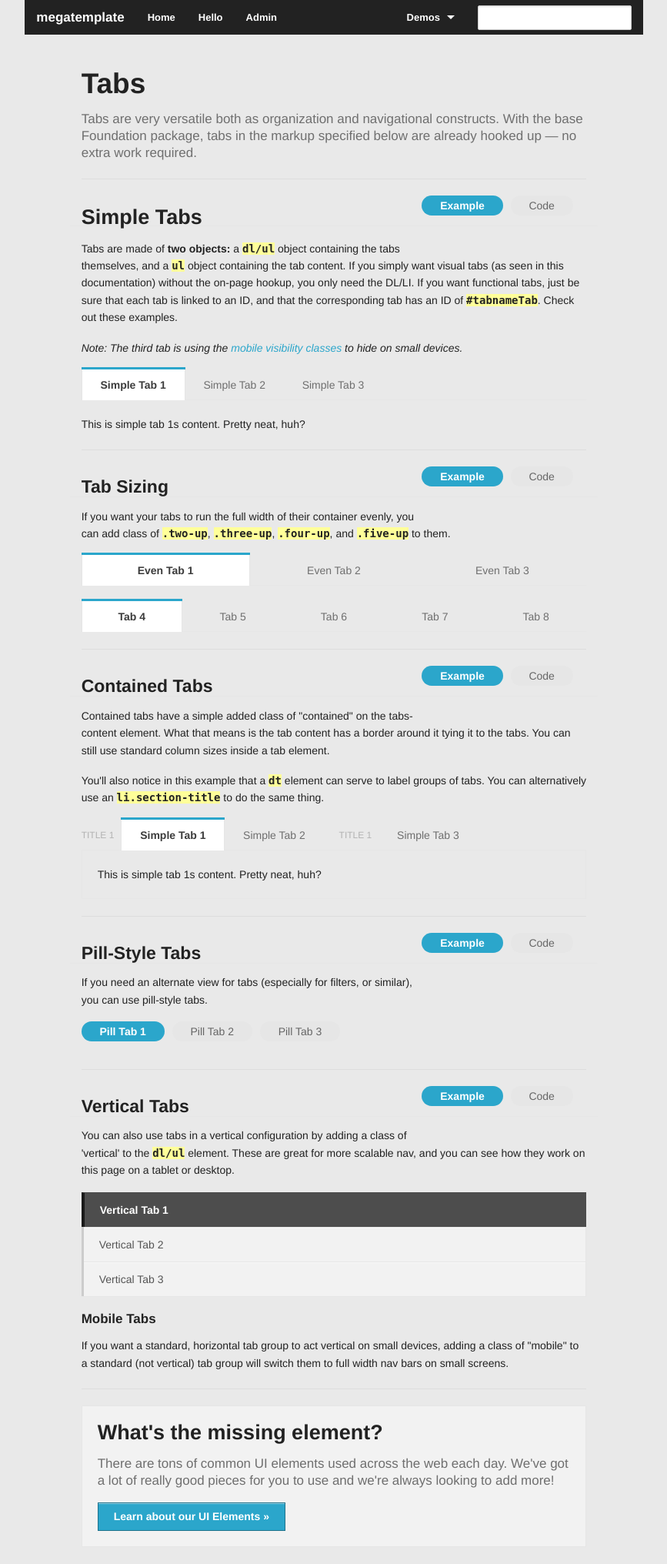
After one commit to FilterJoe/megatemplate, a Django app: page /tabs/ in a window 1280 px wide. The commit adds this page. Shown: the whole page at 77% size, without its empty margins (206-1073 px from the left). Run offline with Django 3.2, Linux system fonts and the light colour scheme; parts of the project's set-up code (start-up, migrations or seed data) failed here and were passed over; some libraries are stand-ins or nearby versions.

Commit message:
Both this (and mislabeled) prior commit(s) created demo pages for Zurb and cleaned up text and rearranged menu  to make the template look better.

```diff
--- a/app1/views.py
+++ b/app1/views.py
@@ -30,8 +30,11 @@ def hello_view(request):
     current_time = datetime.now()
     return render_to_response('helloworld.html', locals(), context_instance=RequestContext(request))
 
-def demo_view(request):
-    return render_to_response('demo.html', locals(), context_instance=RequestContext(request))
+def buttons_view(request):
+    return render_to_response('buttons.html', locals(), context_instance=RequestContext(request))
+
+def tabs_view(request):
+    return render_to_response('tabs.html', locals(), context_instance=RequestContext(request))
 
 def home_view(request):
     current_time = datetime.now()
--- a/megatemplate/urls.py
+++ b/megatemplate/urls.py
@@ -1,5 +1,5 @@
 from django.conf.urls import patterns, include, url
-from app1.views import hello_view,home_view,demo_view
+from app1.views import hello_view,home_view,buttons_view, tabs_view
 
 from django.contrib import admin
 admin.autodiscover()
@@ -15,6 +15,7 @@ urlpatterns = patterns('',
     # Uncomment the next line to enable the admin:
     url(r'^admin/', include(admin.site.urls)),
     url(r'^hello/', view=hello_view, name='hello_page'),
-    url(r'^demo/', view=demo_view, name='demo_page'),
+    url(r'^buttons/', view=buttons_view, name='buttons_page'),
+    url(r'^tabs/', view=tabs_view, name='tabs_page'),
     url(r'^$', view=home_view, name='home_page'),
 )
--- a/templates/demo.html
+++ b/templates/buttons.html
@@ -1,7 +1,7 @@
 {% extends "mybase.html" %}
 
 {% block title %}
-    Zurb Demo
+    Zurb Buttons
 {% endblock title %}
 
 {% block content %}
--- a/templates/helloworld.html
+++ b/templates/helloworld.html
@@ -7,7 +7,7 @@
 {% block content %}
     <div class="row">
         <div class="six columns centered">
-            <p>Hello World. This site is merely a template, with the following pieces:</p>
+            <p>Hello World. This site is merely a fat template, with the following pieces:</p>
 
             <div class="ten columns centered">
                 <ul>
@@ -15,8 +15,10 @@
                     <li>Front-end framework: Zurb Foundation 3</li>
                     <li>Back-end framework: Django 1.4.3</li>
                     <li>DB: PostgreSQL</li>
-                    <li>Key-value store: Redis 3.1.5</li>
+                    <li>Key-value store (in memory): Redis 3.1.5</li>
                     <li>Host (Paas - Platform as a Service): dotcloud.com</li>
+                    <li>IDE: Pycharm/li>
+                    <li>Development environment: bitnami django stack (customized VMware virtual machine)</li>
                 </ul>
             </div>
             <p> The current day and time is {{ current_time|date:"DATETIME_FORMAT" }}.</p>
--- a/templates/mybase.html
+++ b/templates/mybase.html
@@ -30,31 +30,29 @@
         <div class="ten columns centered">
             <nav class="top-bar">
                 <ul>
-                    <li class="name"><h1><a href="#">Cute Site Name</a></h1></li>
+                    <li class="name"><h1><a href="#">megatemplate</a></h1></li>
                     <li class="toggle-topbar"><a href="#"></a></li>
                 </ul>
                 <section>
                     <ul class="left">
                         <li><a href="/">Home</a></li>
                         <li><a href="/hello/">Hello</a></li>
-                        <li><a href="/demo/">Demo</a></li>
+                        <li><a href="/admin/">Admin</a></li>
                     </ul>
                     <ul class="right">
                         <li class="has-dropdown">
-                            <a href="#">Admin</a>
+                            <a href="#">Demos</a>
                             <ul class="dropdown">
-                                <li><a href="/admin/">Home</a></li>
-                                <li><a href="/admin/auth/user/">Users</a></li>
+                                <li><a href="/buttons/">Buttons</a></li>
+                                <li><a href="/tabs/">Tabs</a></li>
                             </ul>
-                    </ul>
-
-                    <ul class="right">
                         <li class="search">
                             <form>
                                 <input type="search">
                             </form>
                         </li>
                     </ul>
+
                 </section>
             </nav>
         </div>
--- /dev/null
+++ b/templates/tabs.html
@@ -0,0 +1,260 @@
+{% extends "mybase.html" %}
+
+{% block title %}
+    Zurb Tabs
+{% endblock title %}
+
+{% block content %}
+    <div class="row">
+    <section role="main">
+    <div class="row">
+    <div class="eight columns centered">
+    <h2>Tabs</h2>
+    <h5 class="subheader">Tabs are very versatile both as organization and navigational constructs. With the base
+        Foundation package, tabs in the markup specified below are already hooked up &mdash; no extra work
+        required.</h5>
+
+    <hr>
+
+    <div class="row tabs">
+        <div class="eight columns">
+            <h3>Simple Tabs</h3>
+        </div>
+        <div class="four columns tabs">
+            <dl class="tabs pill small">
+                <dd class="active"><a href="#tabsEx">Example</a></dd>
+                <dd><a href="#tabsCode">Code</a></dd>
+            </dl>
+        </div>
+    </div>
+    <p>Tabs are made of <strong>two objects:</strong> a <code>dl/ul</code> object containing the tabs themselves, and a
+        <code>ul</code> object containing the tab content. If you simply want visual tabs (as seen in this
+        documentation) without the on-page hookup, you only need the DL/LI. If you want functional tabs, just be sure
+        that each tab is linked to an ID, and that the corresponding tab has an ID of <code>#tabnameTab</code>. Check
+        out these examples.</p>
+
+    <p><em>Note: The third tab is using the <a href="media-queries.php">mobile visibility classes</a> to hide on small
+        devices.</em></p>
+    <ul class="tabs-content">
+        <li class="active" id="tabsExTab">
+            <dl class="tabs">
+                <dd class="active"><a href="#simple1">Simple Tab 1</a></dd>
+                <dd><a href="#simple2">Simple Tab 2</a></dd>
+                <dd class="hide-for-small"><a href="#simple3">Simple Tab 3</a></dd>
+            </dl>
+            <ul class="tabs-content">
+                <li class="active" id="simple1Tab">This is simple tab 1s content. Pretty neat, huh?</li>
+                <li id="simple2Tab">This is simple tab 2s content. Now you see it!</li>
+                <li id="simple3Tab">This is simple tab 3s content.</li>
+            </ul>
+        </li>
+        <li id="tabsCodeTab">
+<pre><code data-language='html'>
+    &lt;dl class=&quot;tabs&quot;&gt;
+    &lt;dd class=&quot;active&quot;&gt;&lt;a href=&quot;#simple1&quot;&gt;Simple Tab 1&lt;/a&gt;&lt;/dd&gt;
+    &lt;dd&gt;&lt;a href=&quot;#simple2&quot;&gt;Simple Tab 2&lt;/a&gt;&lt;/dd&gt;
+    &lt;dd class=&quot;hide-for-small&quot;&gt;&lt;a href=&quot;#simple3&quot;&gt;Simple Tab 3&lt;/a&gt;&lt;/dd&gt;
+    &lt;/dl&gt;
+    &lt;ul class=&quot;tabs-content&quot;&gt;
+    &lt;li class=&quot;active&quot; id=&quot;simple1Tab&quot;&gt;This is simple tab 1s content. Pretty neat, huh?&lt;/li&gt;
+    &lt;li id=&quot;simple2Tab&quot;&gt;This is simple tab 2s content. Now you see it!&lt;/li&gt;
+    &lt;li id=&quot;simple3Tab&quot;&gt;This is simple tab 3s content.&lt;/li&gt;
+    &lt;/ul&gt;
+</code></pre>
+        </li>
+    </ul>
+
+    <hr>
+
+    <div class="row tabs">
+        <div class="eight columns">
+            <a name="tab-sizing"></a>
+            <h4>Tab Sizing</h4>
+        </div>
+        <div class="four columns tabs">
+            <dl class="tabs pill small">
+                <dd class="active"><a href="#tabszEx">Example</a></dd>
+                <dd><a href="#tabszCode">Code</a></dd>
+            </dl>
+        </div>
+    </div>
+    <p>If you want your tabs to run the full width of their container evenly, you can add class of <code>.two-up</code>,
+        <code>.three-up</code>, <code>.four-up</code>, and <code>.five-up</code> to them.</p>
+    <ul class="tabs-content">
+        <li class="active" id="tabszExTab">
+            <dl class="tabs three-up">
+                <dd class="active"><a href="#evenTab1">Even Tab 1</a></dd>
+                <dd><a href="#evenTab2">Even Tab 2</a></dd>
+                <dd><a href="#evenTab3">Even Tab 3</a></dd>
+            </dl>
+
+            <dl class="tabs five-up">
+                <dd class="active"><a href="#evenTab4">Tab 4</a></dd>
+                <dd><a href="#evenTab5">Tab 5</a></dd>
+                <dd><a href="#evenTab6">Tab 6</a></dd>
+                <dd><a href="#evenTab7">Tab 7</a></dd>
+                <dd><a href="#evenTab8">Tab 8</a></dd>
+            </dl>
+        </li>
+        <li id="tabszCodeTab">
+<pre><code data-language='html'>
+    &lt;dl class=&quot;tabs three-up&quot;&gt;
+    &lt;dd class=&quot;active&quot;&gt;&lt;a href=&quot;#evenTab1&quot;&gt;Even Tab 1&lt;/a&gt;&lt;/dd&gt;
+    &lt;dd&gt;&lt;a href=&quot;#evenTab2&quot;&gt;Even Tab 2&lt;/a&gt;&lt;/dd&gt;
+    &lt;dd&gt;&lt;a href=&quot;#evenTab3&quot;&gt;Even Tab 3&lt;/a&gt;&lt;/dd&gt;
+    &lt;/dl&gt;
+
+    &lt;dl class=&quot;tabs five-up&quot;&gt;
+    &lt;dd class=&quot;active&quot;&gt;&lt;a href=&quot;#evenTab4&quot;&gt;Tab 4&lt;/a&gt;&lt;/dd&gt;
+    &lt;dd&gt;&lt;a href=&quot;#evenTab5&quot;&gt;Tab 5&lt;/a&gt;&lt;/dd&gt;
+    &lt;dd&gt;&lt;a href=&quot;#evenTab6&quot;&gt;Tab 6&lt;/a&gt;&lt;/dd&gt;
+    &lt;dd&gt;&lt;a href=&quot;#evenTab7&quot;&gt;Tab 7&lt;/a&gt;&lt;/dd&gt;
+    &lt;dd&gt;&lt;a href=&quot;#evenTab8&quot;&gt;Tab 8&lt;/a&gt;&lt;/dd&gt;
+    &lt;/dl&gt;
+</code></pre>
+        </li>
+    </ul>
+
+    <hr>
+
+    <div class="row tabs">
+        <div class="eight columns">
+            <a name="contained-tabs"></a>
+            <h4>Contained Tabs</h4>
+        </div>
+        <div class="four columns tabs">
+            <dl class="tabs pill small">
+                <dd class="active"><a href="#contEx">Example</a></dd>
+                <dd><a href="#contCode">Code</a></dd>
+            </dl>
+        </div>
+    </div>
+    <p>Contained tabs have a simple added class of "contained" on the tabs-content element. What that means is the tab
+        content has a border around it tying it to the tabs. You can still use standard column sizes inside a tab
+        element.</p>
+
+    <p>You'll also notice in this example that a <code>dt</code> element can serve to label groups of tabs. You can
+        alternatively use an <code>li.section-title</code> to do the same thing.</p>
+    <ul class="tabs-content">
+        <li class="active" id="contExTab">
+            <dl class="tabs contained">
+                <dt>Title 1</dt>
+                <dd class="active"><a href="#simpleContained1">Simple Tab 1</a></dd>
+                <dd class="hide-for-small"><a href="#simpleContained2">Simple Tab 2</a></dd>
+                <dt class="hide-for-small">Title 1</dt>
+                <dd class="hide-for-small"><a href="#simpleContained3">Simple Tab 3</a></dd>
+            </dl>
+            <ul class="tabs-content contained">
+                <li class="active" id="simpleContained1Tab">This is simple tab 1s content. Pretty neat, huh?</li>
+                <li id="simpleContained2Tab">This is simple tab 2s content. Now you see it!</li>
+                <li id="simpleContained3Tab">This is simple tab 3s content.</li>
+            </ul>
+        </li>
+        <li id="contCodeTab">
+<pre><code data-language='html'>
+    &lt;dl class=&quot;tabs contained&quot;&gt;
+    &lt;dt&gt;Title 1&lt;/dt&gt;
+    &lt;dd class=&quot;active&quot;&gt;&lt;a href=&quot;#simpleContained1&quot;&gt;Simple Tab 1&lt;/a&gt;&lt;/dd&gt;
+    &lt;dd class=&quot;hide-for-small&quot;&gt;&lt;a href=&quot;#simpleContained2&quot;&gt;Simple Tab 2&lt;/a&gt;&lt;/dd&gt;
+    &lt;dt class=&quot;hide-for-small&quot;&gt;Title 1&lt;/dt&gt;
+    &lt;dd class=&quot;hide-for-small&quot;&gt;&lt;a href=&quot;#simpleContained3&quot;&gt;Simple Tab 3&lt;/a&gt;&lt;/dd&gt;
+    &lt;/dl&gt;
+    &lt;ul class=&quot;tabs-content contained&quot;&gt;
+    &lt;li class=&quot;active&quot; id=&quot;simpleContained1Tab&quot;&gt;This is simple tab 1s content. Pretty neat,
+    huh?&lt;/li&gt;
+    &lt;li id=&quot;simpleContained2Tab&quot;&gt;This is simple tab 2s content. Now you see it!&lt;/li&gt;
+    &lt;li id=&quot;simpleContained3Tab&quot;&gt;This is simple tab 3s content.&lt;/li&gt;
+    &lt;/ul&gt;
+</code></pre>
+        </li>
+    </ul>
+
+    <hr>
+
+    <div class="row tabs">
+        <div class="eight columns">
+            <a name="pill-nav"></a>
+            <h4>Pill-Style Tabs</h4>
+        </div>
+        <div class="four columns tabs">
+            <dl class="tabs pill small">
+                <dd class="active"><a href="#pillEx">Example</a></dd>
+                <dd><a href="#pillCode">Code</a></dd>
+            </dl>
+        </div>
+    </div>
+    <p>If you need an alternate view for tabs (especially for filters, or similar), you can use pill-style tabs.</p>
+    <ul class="tabs-content">
+        <li class="active" id="pillExTab">
+            <dl class="tabs pill">
+                <dd class="active"><a href="#pillTab1">Pill Tab 1</a></dd>
+                <dd><a href="#pillTab2">Pill Tab 2</a></dd>
+                <dd class="hide-for-small"><a href="#pillTab3">Pill Tab 3</a></dd>
+            </dl>
+        </li>
+        <li id="pillCodeTab">
+<pre><code data-language='html'>
+    &lt;dl class=&quot;tabs pill&quot;&gt;
+    &lt;dd class=&quot;active&quot;&gt;&lt;a href=&quot;#pillTab1&quot;&gt;Pill Tab 1&lt;/a&gt;&lt;/dd&gt;
+    &lt;dd&gt;&lt;a href=&quot;#pillTab2&quot;&gt;Pill Tab 2&lt;/a&gt;&lt;/dd&gt;
+    &lt;dd class=&quot;hide-for-small&quot;&gt;&lt;a href=&quot;#pillTab3&quot;&gt;Pill Tab 3&lt;/a&gt;&lt;/dd&gt;
+    &lt;/dl&gt;
+</code></pre>
+        </li>
+    </ul>
+
+    <hr>
+
+    <div class="row tabs">
+        <div class="eight columns">
+            <a name="vertical-tabs"></a>
+            <h4>Vertical Tabs</h4>
+        </div>
+        <div class="four columns tabs">
+            <dl class="tabs pill small">
+                <dd class="active"><a href="#vertTabsEx">Example</a></dd>
+                <dd><a href="#vertTabsCode">Code</a></dd>
+            </dl>
+        </div>
+    </div>
+    <p>You can also use tabs in a vertical configuration by adding a class of 'vertical' to the <code>dl/ul</code>
+        element. These are great for more scalable nav, and you can see how they work on this page on a tablet or
+        desktop.</p>
+    <ul class="tabs-content">
+        <li class="active" id="vertTabsExTab">
+            <dl class="vertical tabs">
+                <dd class="active"><a href="#vertical1">Vertical Tab 1</a></dd>
+                <dd><a href="#vertical2">Vertical Tab 2</a></dd>
+                <dd><a href="#vertical3">Vertical Tab 3</a></dd>
+            </dl>
+        </li>
+        <li id="vertTabsCodeTab">
+<pre><code data-language='html'>
+    &lt;dl class=&quot;vertical tabs&quot;&gt;
+    &lt;dd class=&quot;active&quot;&gt;&lt;a href=&quot;#vertical1&quot;&gt;Vertical Tab 1&lt;/a&gt;&lt;/dd&gt;
+    &lt;dd&gt;&lt;a href=&quot;#vertical2&quot;&gt;Vertical Tab 2&lt;/a&gt;&lt;/dd&gt;
+    &lt;dd&gt;&lt;a href=&quot;#vertical3&quot;&gt;Vertical Tab 3&lt;/a&gt;&lt;/dd&gt;
+    &lt;/dl&gt;
+</code></pre>
+        </li>
+    </ul>
+
+    <h5>Mobile Tabs</h5>
+
+    <p>If you want a standard, horizontal tab group to act vertical on small devices, adding a class of "mobile" to a
+        standard (not vertical) tab group will switch them to full width nav bars on small screens.</p>
+
+    <hr>
+
+    <div class="panel">
+        <h3>What's the missing element?</h3>
+        <h5 class="subheader">There are tons of common UI elements used across the web each day. We've got a lot of
+            really good pieces for you to use and we're always looking to add more!</h5>
+        <a class="button" href="elements.php">Learn about our UI Elements &raquo;</a>
+    </div>
+    </div>
+    </div>
+    </section>
+    </div>
+
+{% endblock content %}
```
Also changed, not shown: templates/home.html (+7 -2 lines).
